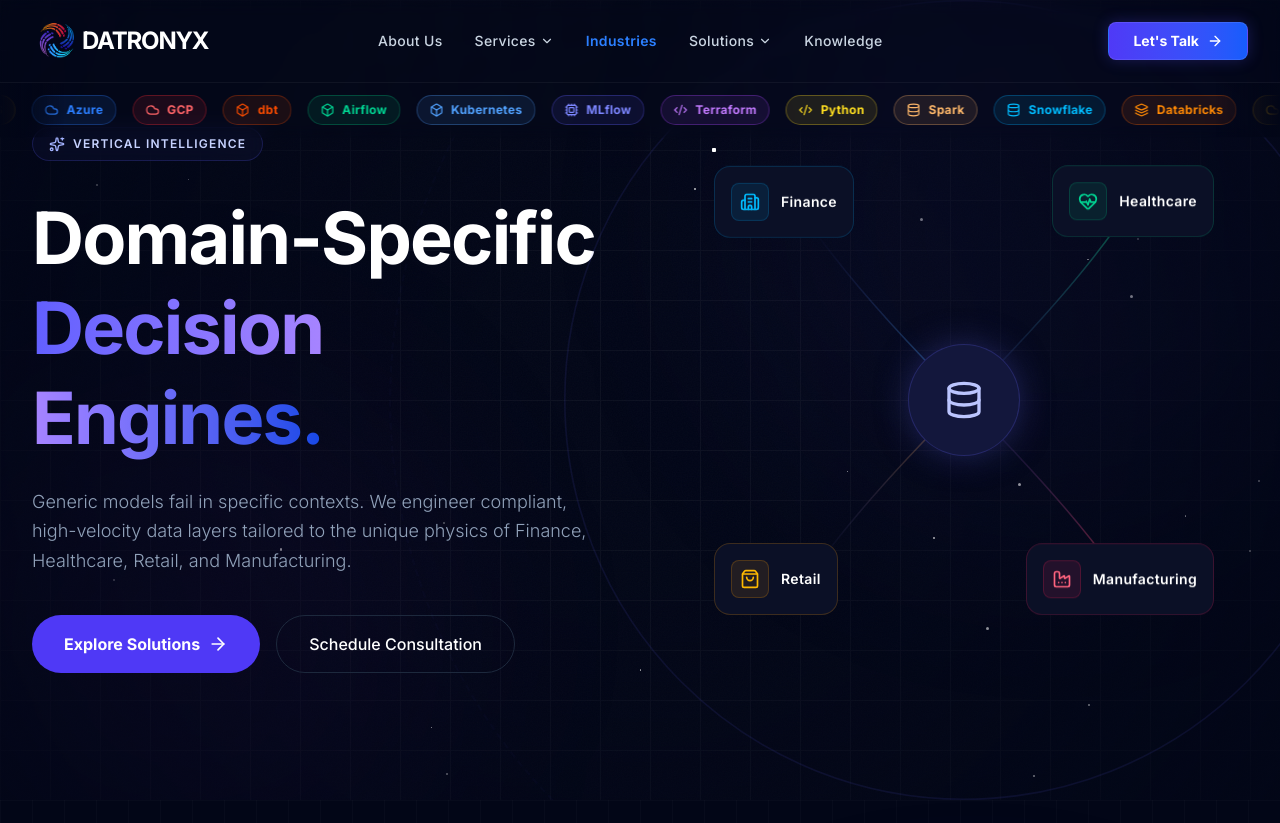
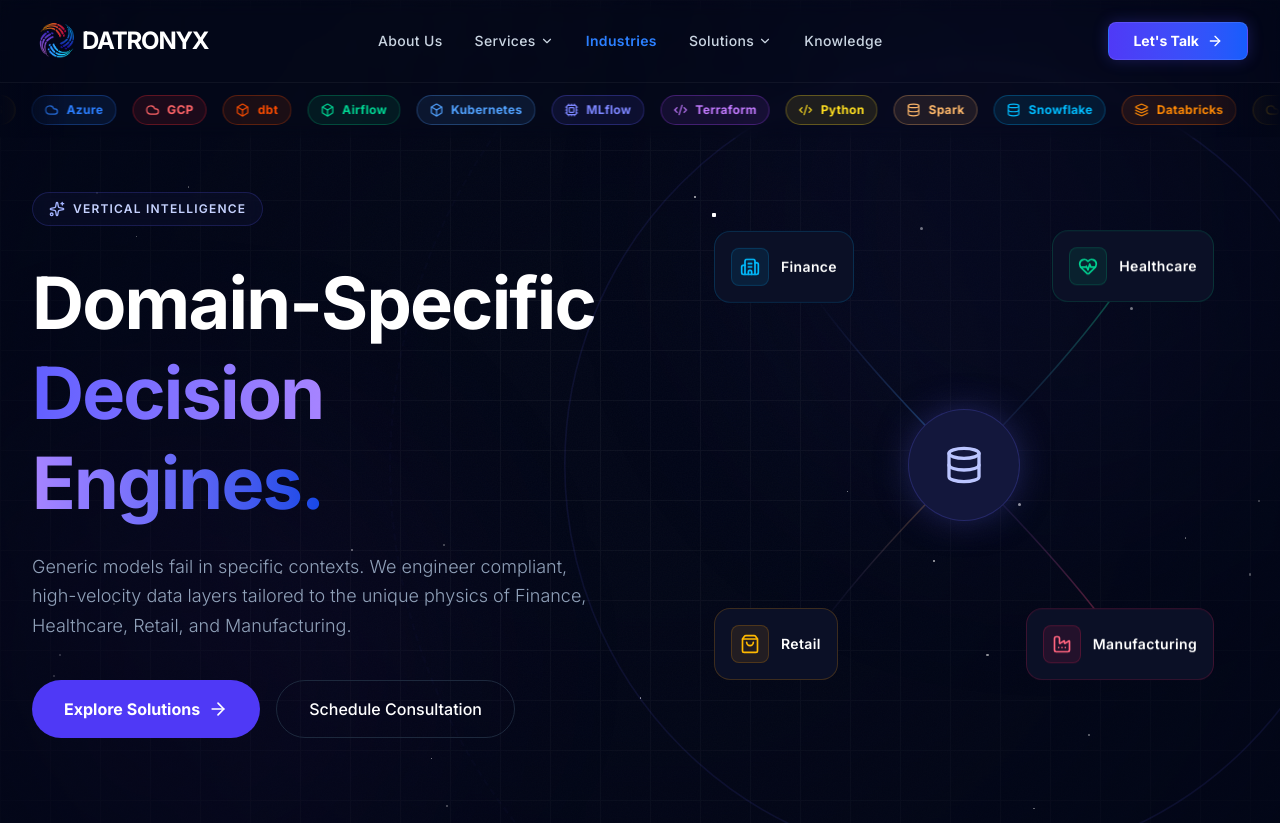
Before and after one commit to RahulKumarSahDepp/datronyx-website, a Next.js app in the folder frontend/: page /industries in a window 1280 px wide. Shown: the top 823 px of the page. Built offline with nearby package versions, Linux system fonts and the light colour scheme.

Commit message:
Fix navbar overlap in hero sections

```diff
--- a/frontend/src/app/industries/components/HeroSection.tsx
+++ b/frontend/src/app/industries/components/HeroSection.tsx
@@ -228,7 +228,13 @@
 
 export default function IndustriesHero() {
   return (
-    <section className="relative w-full min-h-screen flex items-center overflow-hidden bg-[#020617] pt-20 lg:pt-0">
+    <section
+      // FIX APPLIED HERE:
+      // 1. Removed 'items-center' to stop vertical centering overlap.
+      // 2. Changed 'lg:pt-0' to 'lg:pt-48' to clear the navbar.
+      // 3. Changed 'pt-20' to 'pt-32' for better mobile spacing.
+      className="relative w-full min-h-screen flex justify-center overflow-hidden bg-[#020617] pt-32 pb-24 lg:pt-48"
+    >
 
       <TechnicalGrid />
       <StarBackground />
@@ -237,7 +243,8 @@
       <div className="absolute top-[-10%] right-[-5%] w-[600px] h-[600px] bg-indigo-900/10 blur-[100px] rounded-full pointer-events-none z-0" />
       <div className="absolute bottom-[-10%] left-[-5%] w-[500px] h-[500px] bg-purple-900/10 blur-[100px] rounded-full pointer-events-none z-0" />
 
-      <div className="max-w-7xl mx-auto px-4 sm:px-6 lg:px-8 w-full relative z-30">
+      {/* Added flex flex-col justify-center to the container to handle alignment nicely within the padded area */}
+      <div className="max-w-7xl mx-auto px-4 sm:px-6 lg:px-8 w-full relative z-30 flex flex-col justify-center">
         <div className="grid grid-cols-1 lg:grid-cols-2 gap-12 lg:gap-20 items-center">
 
           <motion.div
--- a/frontend/src/app/solutions/components/heroSection.tsx
+++ b/frontend/src/app/solutions/components/heroSection.tsx
@@ -294,11 +294,18 @@
   const [isTechView, setIsTechView] = useState(false);
 
   return (
-    <section className="relative w-full min-h-screen flex items-center bg-[#020617] overflow-hidden pt-24 pb-24 lg:pt-0 lg:pb-0">
+    <section
+      // FIX APPLIED BELOW:
+      // 1. Removed 'items-center' (prevents content being forced up behind navbar)
+      // 2. Changed 'lg:pt-0' to 'lg:pt-48' (adds necessary space for the navbar)
+      // 3. Changed 'pt-24' to 'pt-32' (more breathing room on mobile)
+      className="relative w-full min-h-screen flex justify-center bg-[#020617] overflow-hidden pt-32 pb-24 lg:pt-48"
+    >
 
       <CircuitFlow />
 
-      <div className="max-w-7xl mx-auto px-6 w-full relative z-10">
+      {/* Added flex-col and justify-center here to handle vertical alignment safely */}
+      <div className="max-w-7xl mx-auto px-6 w-full relative z-10 flex flex-col justify-center">
         <div className="grid grid-cols-1 lg:grid-cols-2 gap-16 items-center">
 
             {/* --- LEFT: The Architect's Pitch --- */}
```
